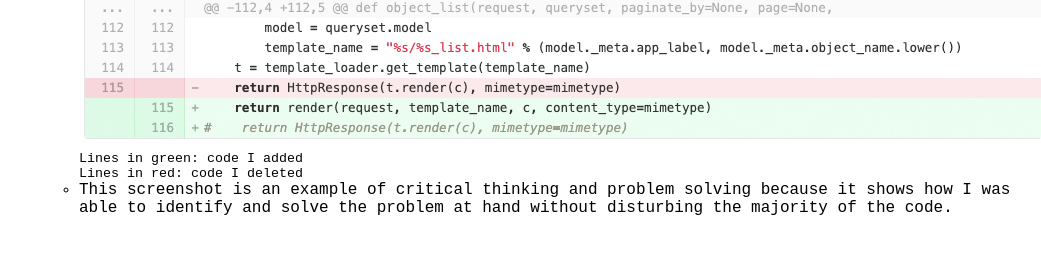
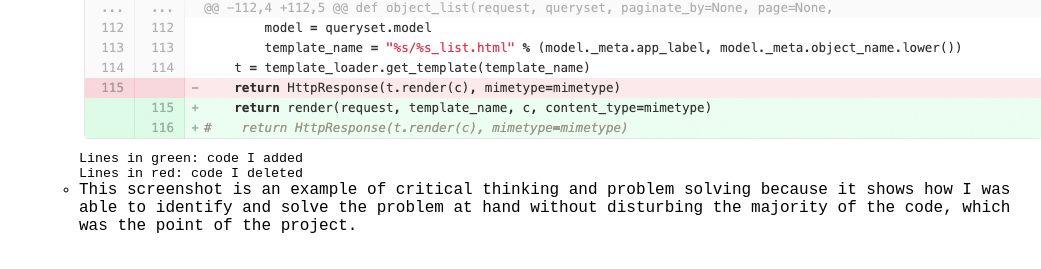
Before and after one commit to lbolz/capstone_portfolio, a Django app: page /critical_thinking in a window 1280 px wide. Shown: the part 1123-1392 px from the top of the page, without its empty margins (239-1280 px from the left). Before the commit the page ends 1338 px from the top, so only its background shows below. Run offline with Django 3.2, Linux system fonts and the light colour scheme.

Commit message:
finished critical thinking

```diff
--- a/pages/templates/pages/critical_thinking.html
+++ b/pages/templates/pages/critical_thinking.html
@@ -41,7 +41,8 @@
         <li>
             This screenshot is an example of critical thinking and problem
             solving because it shows how I was able to identify and solve
-            the problem at hand without disturbing the majority of the code.
+            the problem at hand without disturbing the majority of the code,
+            which was the point of the project.
         </li>
     </ul>
 </ol>
```
